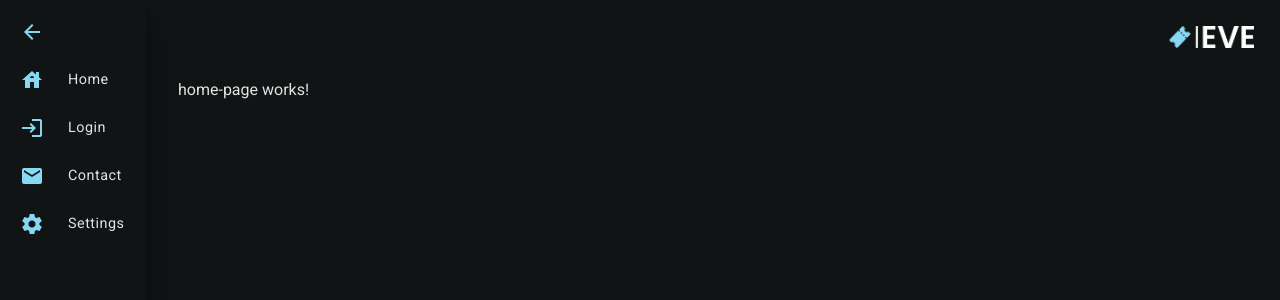
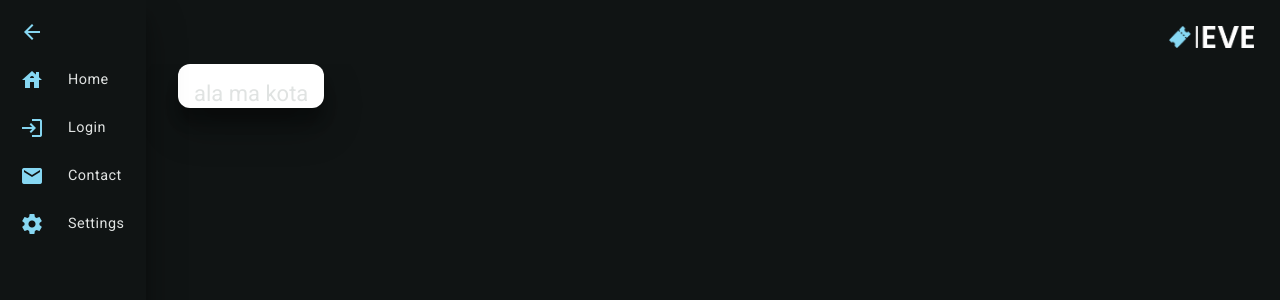
Before and after one commit to szymonaszek01/eve-ticketing-frontend, an Angular app: page / in a window 1280 px wide. Shown: the top 300 px of the page. Built offline with nearby package versions, Linux system fonts and the light colour scheme.

Commit message:
updating public pages and components

```diff
--- a/src/app/public/home/features/home-page/home-page.component.html
+++ b/src/app/public/home/features/home-page/home-page.component.html
@@ -1 +1,3 @@
-<p>home-page works!</p>
+<div class="w-full">
+  <app-event-list></app-event-list>
+</div>
--- a/src/app/public/home/features/home-page/home-page.component.scss
+++ b/src/app/public/home/features/home-page/home-page.component.scss
@@ -0,0 +1 @@
+@import "src/styles";
--- a/src/app/public/home/features/home-page/home-page.component.ts
+++ b/src/app/public/home/features/home-page/home-page.component.ts
@@ -1,11 +1,14 @@
 import { Component } from '@angular/core';
 import { Router } from '@angular/router';
 import { PublicPageComponent } from '../../../public-page.component';
+import { EventListComponent } from '../../../../shared/features/event-list/event-list.component';
 
 @Component({
   selector: 'app-home-page',
   standalone: true,
-  imports: [],
+  imports: [
+    EventListComponent
+  ],
   templateUrl: './home-page.component.html',
   styleUrl: './home-page.component.scss'
 })
--- a/src/app/public/public-page.component.ts
+++ b/src/app/public/public-page.component.ts
@@ -1,7 +1,7 @@
 import { Component } from '@angular/core';
 import { Router, RouterOutlet } from '@angular/router';
 import { SideBarComponent } from './shared/components/side-bar/side-bar.component';
-import { SideBarRoute } from './shared/model/SideBarRoute';
+import { SideBarRoute } from './shared/models/SideBarRoute';
 
 @Component({
   selector: 'app-public-page',
--- a/src/app/public/shared/components/side-bar/side-bar.component.scss
+++ b/src/app/public/shared/components/side-bar/side-bar.component.scss
@@ -40,7 +40,7 @@ mat-sidenav {
   transition: width 0.3s ease;
   border-radius: 0;
   width: 4rem;
-  box-shadow: 0 19px 38px rgba(0, 0, 0, 0.30), 0 15px 12px rgba(0, 0, 0, 0.22);
+  box-shadow: $box_shadow;
 
   .entry {
     display: flex;
--- a/src/app/public/shared/components/side-bar/side-bar.component.ts
+++ b/src/app/public/shared/components/side-bar/side-bar.component.ts
@@ -8,7 +8,7 @@ import { MatListModule } from '@angular/material/list';
 import { CommonModule, NgOptimizedImage } from '@angular/common';
 import { FormsModule } from '@angular/forms';
 import { RouterOutlet } from '@angular/router';
-import { SideBarRoute } from '../../model/SideBarRoute';
+import { SideBarRoute } from '../../models/SideBarRoute';
 
 @Component({
   selector: 'app-side-bar',
--- a/src/styles.scss
+++ b/src/styles.scss
@@ -51,6 +51,9 @@ $font_size_small: 0.7rem;
 $font_size_normal: 0.9rem;
 $font_size_large: 2rem;
 
+// BOX SHADOW
+$box_shadow: 0 19px 38px rgba(0, 0, 0, 0.30), 0 15px 12px rgba(0, 0, 0, 0.22);
+
 // GLOBAL STYLES
 html, body {
   height: 100%;
@@ -63,3 +66,12 @@ html, body {
 span {
   font-size: $font_size_normal;
 }
+
+.w-full {
+  width: 100%;
+}
+
+.flex-container {
+  display: flex;
+  flex-flow: wrap;
+}
```
Also changed, not shown: src/app/public/shared/models/SideBarRoute.ts (renamed from src/app/public/shared/model/SideBarRoute.ts).
